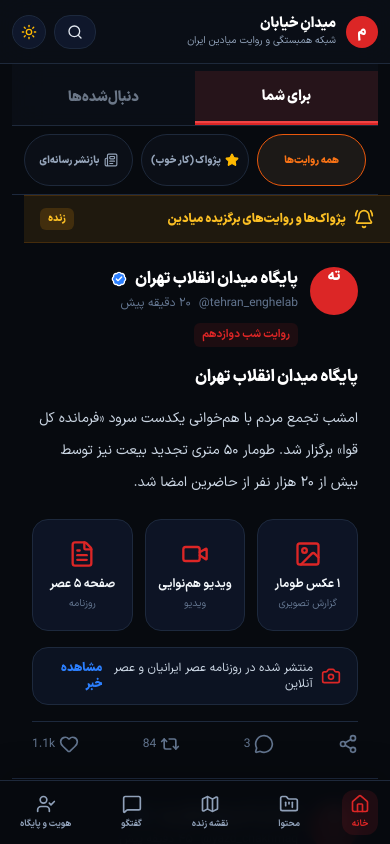
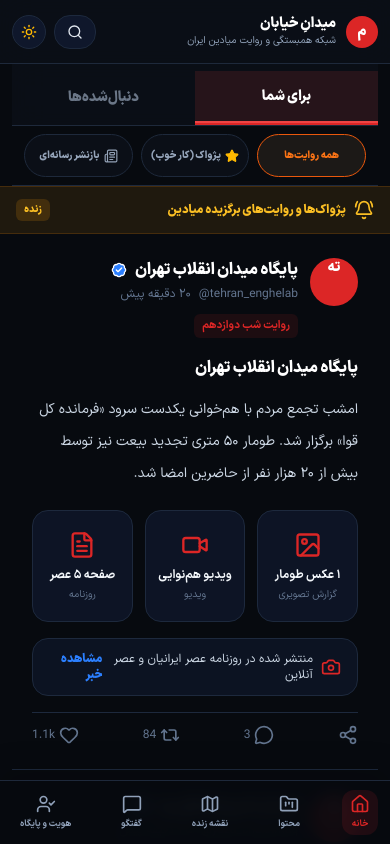
Before and after one commit to mohammad-mohammad-soltani/meydan, a Next.js app: page /home in a window 390 px wide. Built offline with nearby package versions, Linux system fonts and the light colour scheme.

Commit message:
fix(feed): make live banner full-width on mobile

```diff
--- a/app/globals.css
+++ b/app/globals.css
@@ -1610,3 +1610,17 @@ html:not(.dark) .header-theme-control:hover {
     margin-inline: -.75rem;
   }
 }
+
+
+/* Compact feed filters and true edge-to-edge live banner on mobile */
+.feed-filter-pill {
+  min-height: 2.7rem;
+}
+
+@media (max-width: 520px) {
+  #view-feed .feed-live-banner {
+    width: calc(100% + 1.5rem);
+    max-width: none !important;
+    margin-inline: -.75rem;
+  }
+}
```
